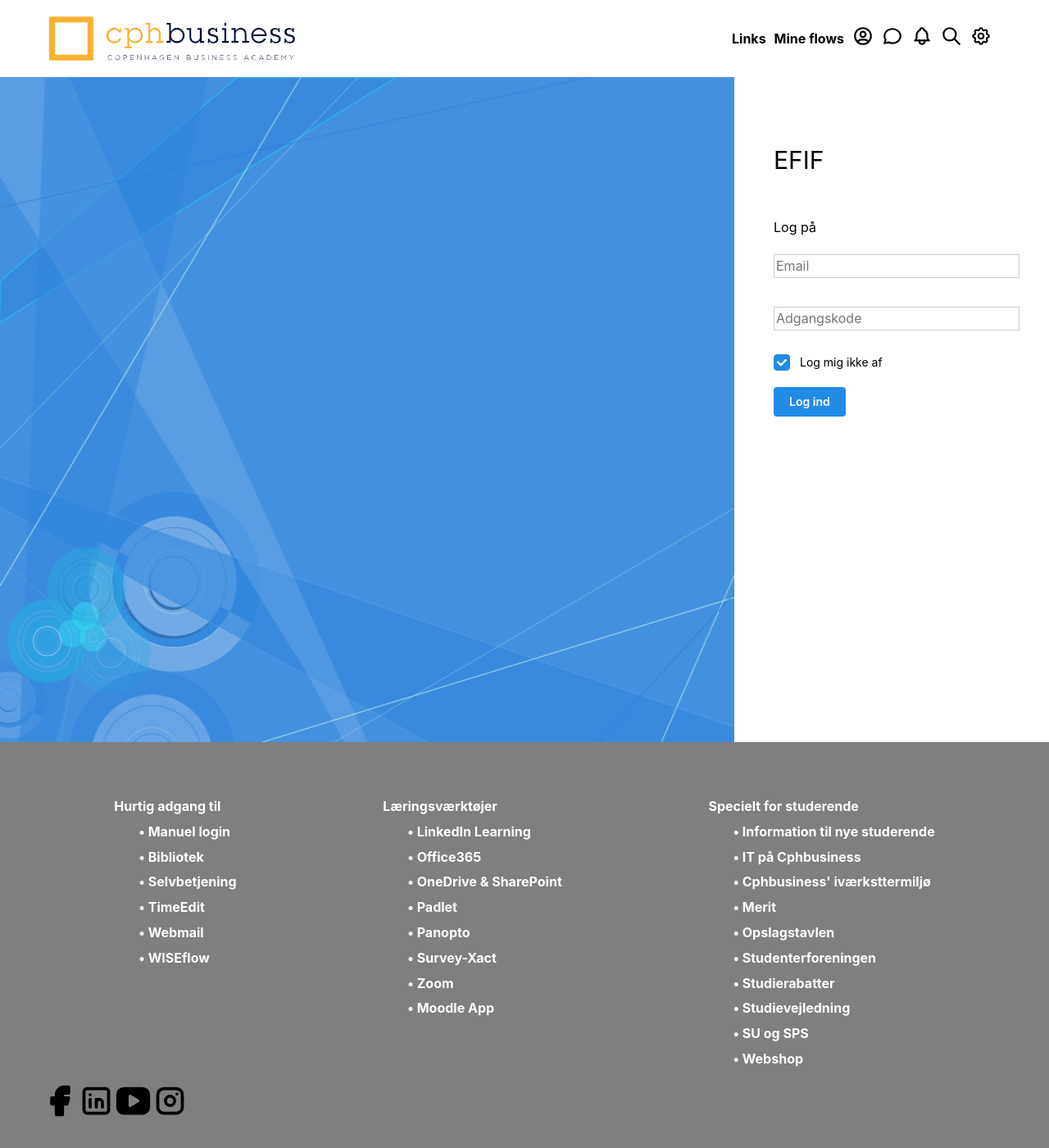
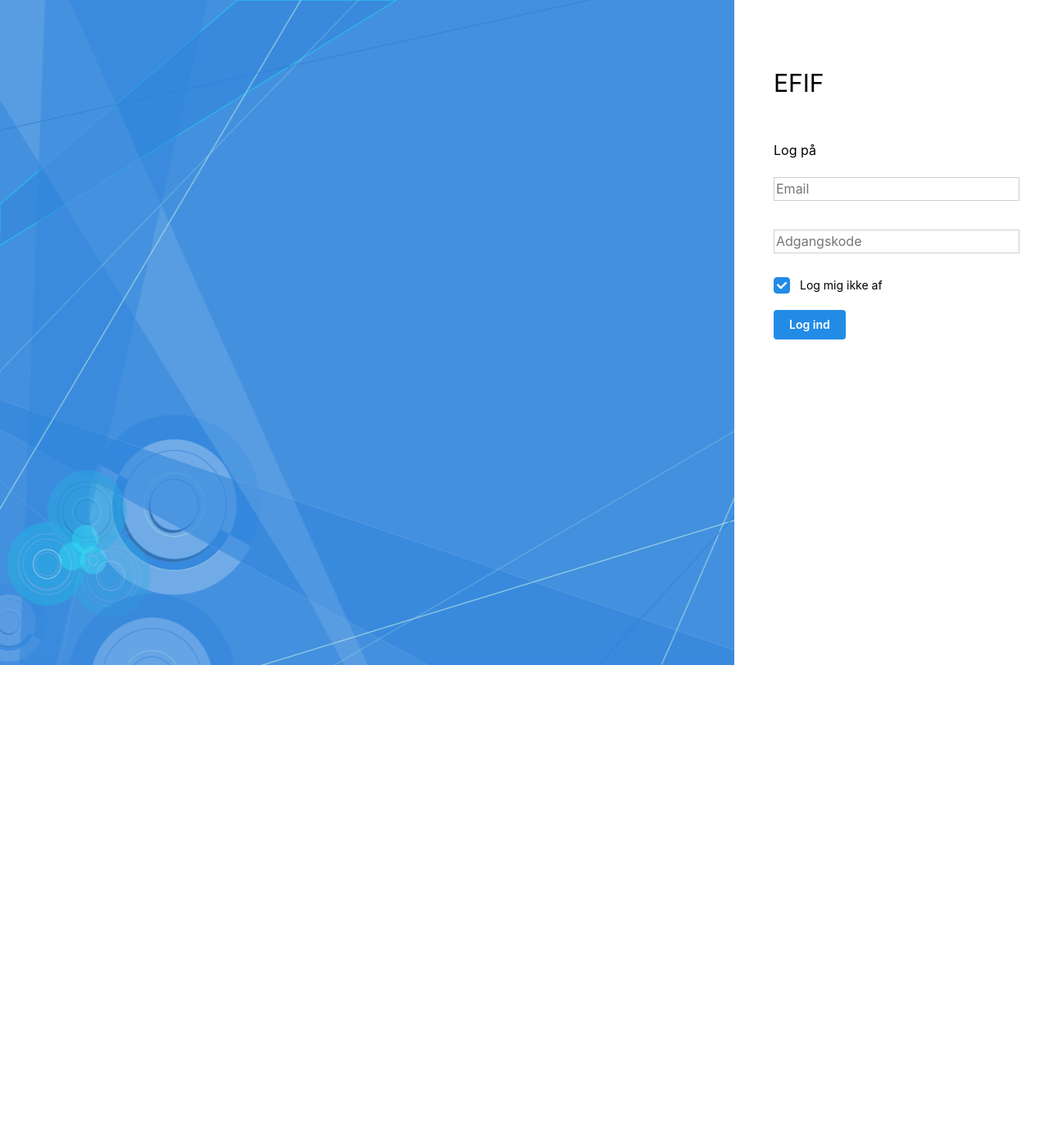
Before and after one commit to Christinaklub/cph-booking, a Next.js app: page /login in a window 1280 px wide. Shown: the top 1400 px of the page at 82% size. After the commit the page ends 811 px from the top, so only its background shows below. Built offline with nearby package versions, Linux system fonts and the light colour scheme.

Commit message:
condendering condistions

```diff
--- a/src/components/layout/DefaultLayout.jsx
+++ b/src/components/layout/DefaultLayout.jsx
@@ -1,13 +1,17 @@
 import React from 'react'
 import Footer from '../molecules/Footer'
 import Header from '../molecules/Header'
+import { useRouter } from 'next/router'
 
 export default function DefaultLayout({children}) {
+  const router = useRouter()
   return (
+
     <div>
-        <Header/>
+{/* conditional rendering der kigger på hvor man befinder sig. for er du på andet en /login viser den din header og footer */}
+        {router.pathname !== "/login" && <Header/>}
         {children}
-        <Footer/>
+        {router.pathname !== "/login" && <Footer/> }
     </div>
   )
 }
```
Also changed, not shown: src/components/molecules/SupabaseTables.jsx (+2 -74 lines).
